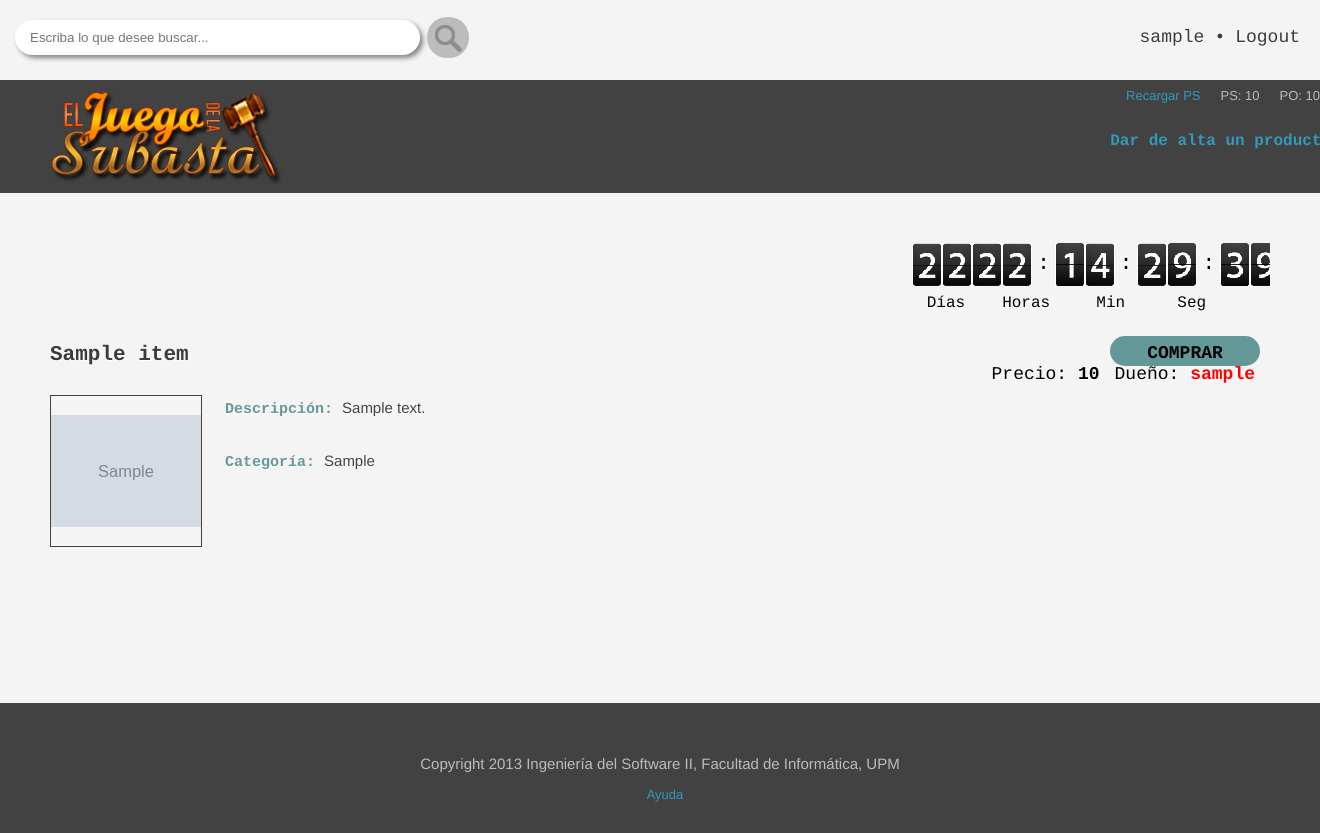
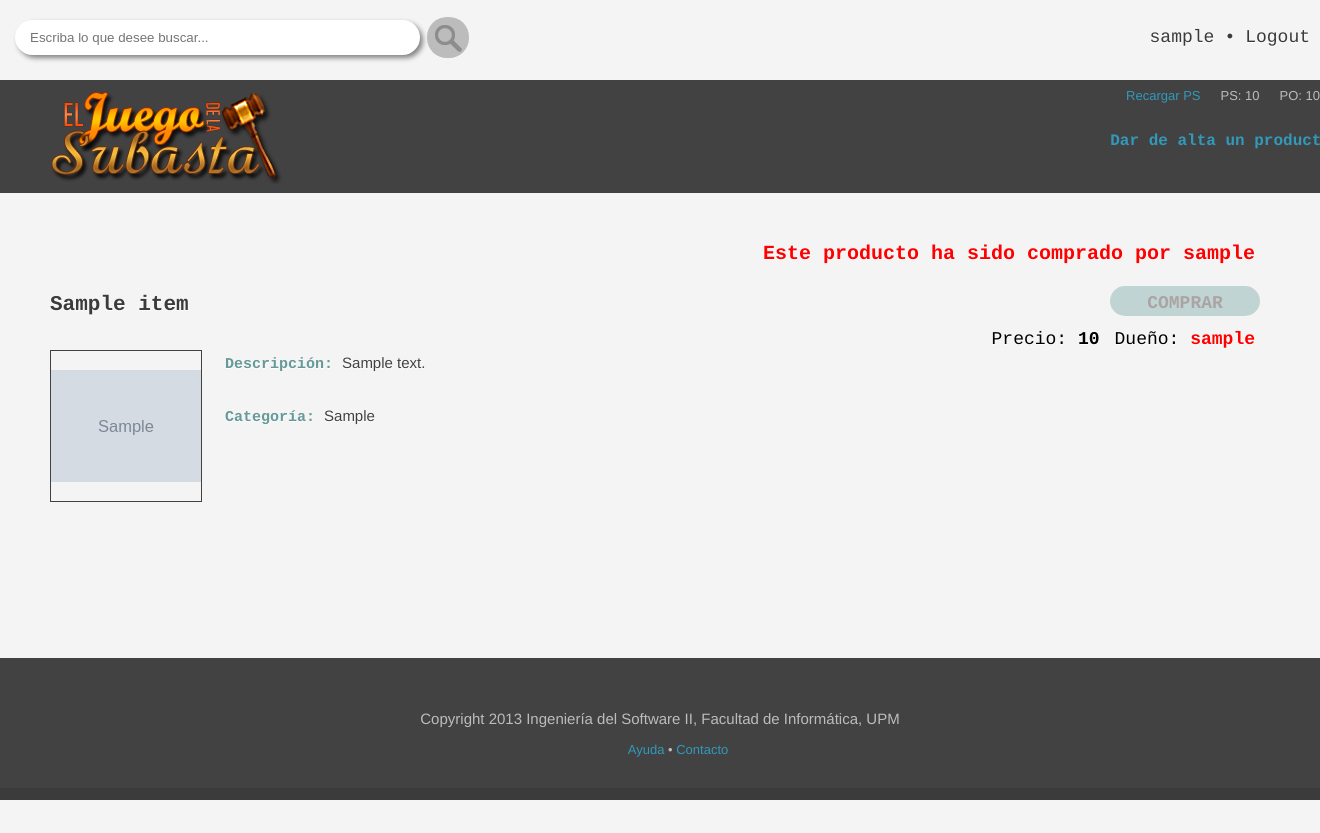
Before and after one commit to Garinoth/subastasIS2, a Django app: page /offers/1/ in a window 1320 px wide; the page is wider, and only the part inside the window is pictured. After the commit the page ends 800 px from the top of that part, so only its background shows below. Run offline with Django 3.2, Linux system fonts and the light colour scheme; a user stored in the database is signed in; tables that the repository leaves empty hold one stand-in row (values such as "Sample post"); grey boxes marked "Sample" are stand-in pictures; parts of the project's set-up code (start-up, migrations or seed data) failed here and were passed over.

Commit message:
Error messages for finished aution and offer or sold item and search result page completed

```diff
--- a/subastasIS2_django/subastas/static/css/style.css
+++ b/subastasIS2_django/subastas/static/css/style.css
@@ -125,7 +125,7 @@ td {
 	padding: 5px;
 	padding-left: 15px;
 	padding-right: 15px;
-	color: #D8D8D8;
+	color: #8B8888;
 	border: 0;
 	border-radius: 20px;
 	box-shadow: 3px 3px 5px #848484;
@@ -766,6 +766,10 @@ input[type=number]::-webkit-outer-spin-button {
   margin-left: 30px;
 }
 
+.links {
+  display: inline-block;
+}
+
 /* ///////////////////////////////////::: Tablas ::://///////////////////////////////////// */
 
 .list {
@@ -792,6 +796,9 @@ input[type=number]::-webkit-outer-spin-button {
     border-right: none;
 }
 
+.imageresults {
+  width: 150px;
+}
 
 /* /////////////////////////////////////::: Pujas ::://////////////////////////////////////*/
 
@@ -819,8 +826,8 @@ input[type=number]::-webkit-outer-spin-button {
 }
 
 .bid:disabled {
-    background-color: rgba(136, 180, 180, 0.8); /*#72C7C7;*/
-    color: #424242;
+    background-color: rgba(181, 204, 204, 0.8); /*#72C7C7;*/
+    color: #AAA4A4;
 }
 
 #preowner {
@@ -832,6 +839,7 @@ input[type=number]::-webkit-outer-spin-button {
     display: inline-block;
     clear: right;
     padding-right: 15px;
+    margin-top: 15px;
     color: red;
     font-weight: 700;
     font-size: 18px;
@@ -842,6 +850,8 @@ input[type=number]::-webkit-outer-spin-button {
     vertical-align: middle;
     height: 150px;
     width: 150px;
+    max-width: 150px;
+    max-height: 150px;
     border: solid 1px;
     margin: 10px;
     display: table-cell;
@@ -850,6 +860,8 @@ input[type=number]::-webkit-outer-spin-button {
 #imageauction {
     text-align: center;
     vertical-align: middle;
+    max-width: 150px;
+    max-height: 150px;
 }
 
 .texto {
@@ -890,6 +902,7 @@ input[type=number]::-webkit-outer-spin-button {
     font-family:Rockwell, 'GeoSlb712MdBTMedium',"Courier Bold", Courier, Georgia, Times, "Times New Roman", serif;
     font-size: 18px;
     color: black;
+    margin-top: 15px;
 }
  .bold {
     font-weight: 700;
@@ -927,6 +940,15 @@ width: 50px;
 #seg {
   margin-left: -4px;
 }
+
+.msg {
+  color: red;
+  margin-right: 15px;
+  font-size: 20px;
+  font-weight: 700;
+  font-family:Rockwell, 'GeoSlb712MdBTMedium',"Courier Bold", Courier, Georgia, Times, "Times New Roman", serif;
+}
+
 /* /////////////////////////////////////::: Errores ::://///////////////////////////////// */
 
 .errorlist {
--- a/subastasIS2_django/subastas/templates/subastas/auctions.html
+++ b/subastasIS2_django/subastas/templates/subastas/auctions.html
@@ -11,16 +11,14 @@
     <thead>
         <tr class="list">
             <th class="list_head">Nombre del producto</th>
-            <th class="list_head">Dueño del producto</th>
-            <th class="list_head">Puja actual</th>
+            <th class="list_head">Máximo pujador actual</th>
             <th class="list_head no_border">Fin de subasta</th>
         </tr>
     </thead>
   {% for auction in auction_list %}
         <tr class="list">
             <td class="list_body"><a href="{% url 'auction_detail' auction.pk %}">{{ auction.item.name }}</a></td>
-            <td class="list_body">{{ auction.item.owner.user.username }}</td>
-            <td class="list_body">{{ auction.current_price }}</td>
+            <td class="list_body">{{ auction.winner.user.username }}</td>
             <td class="list_body no_border">{{ auction.end_date }}</td>
         </tr>
   {% endfor %}
--- a/subastasIS2_django/subastas/templates/subastas/base.html
+++ b/subastasIS2_django/subastas/templates/subastas/base.html
@@ -6,6 +6,7 @@
     <link rel="stylesheet" type="text/css" href="{% static 'css/style.css' %}">
     <script type="text/javascript" src="{% static 'js/jquery-2.0.3.min.js' %}"></script>
     <script type="text/javascript" src="{% static 'js/jquery.countdown.js' %}"></script>
+
     <title>{% block title %}JDLS{% endblock %}</title>
 </head>
 
@@ -25,7 +26,6 @@
             {% if user.is_authenticated %}
             <nav class="navegacion_principal tercera_columna right">
                 <ul>
-                    <li><a href="{% url 'test' %}">{{ user.image }}</a></li>
                     <li><a href="{% url 'test' %}">{{ user.username }}</a></li>
                     <li>&bull;</li>
                     <li><a href="{% url 'logout' %}">Logout</a></li>
@@ -65,7 +65,11 @@
             <p>Copyright 2013 Ingeniería del Software II, Facultad de Informática, UPM</p>
         </div>
     <div class="help" id="help">
-        <a href="{% url 'help' %}">Ayuda</a>
+        <ul>
+            <li class="links"><a href="{% url 'help' %}">Ayuda </a></li>
+            <li class="links">&bull;</li>
+            <li class="links"><a href="mailto:juegodelasubasta@gmail.com?subject=Contacto%20JDLS"> Contacto</a></li>
+        </ul>
     </div>
     </footer>
 </body>
--- a/subastasIS2_django/subastas/templates/subastas/offer_detail.html
+++ b/subastasIS2_django/subastas/templates/subastas/offer_detail.html
@@ -29,6 +29,18 @@
     </div>
 {% endif %}
 
+{% if offer.end_date >= now %}
+    {% if offer.sold %}
+    <div class="fila">
+        <div>
+            <span class="right msg">Este producto ha sido comprado por {{ offer.winner }}</span>
+        </div>
+    </div>
+    <div class="fila">
+        <div class="top_section">
+            <form method="post" action="{% url 'offer_detail' offer.pk %}">
+                <input class="ultima_columna right bid button body" type="submit" value="COMPRAR" disabled />
+    {% else %}
     <div class="fila">
         <div>
             <span class="right crono">
@@ -46,6 +58,18 @@
         <div class="top_section">
         <form method="post" action="{% url 'offer_detail' offer.pk %}">
             <input class="ultima_columna right bid button body" type="submit" value="COMPRAR" />
+    {% endif %}
+{% else %}
+<div class="fila">
+    <div>
+        <span class="right msg">Esta oferta ha expirado</span>
+    </div>
+</div>
+<div class="fila">
+    <div class="top_section">
+    <form method="post" action="{% url 'offer_detail' offer.pk %}">
+        <input class="ultima_columna right bid button body" type="submit" value="COMPRAR" disabled />
+{% endif %}
         <span class="ultima_columna right owner"><span id="preowner">Dueño: </span>{{ offer.item.owner.user.username }}</span><span class="ultima columna right actualbid">Precio: <span class="bold">{{ offer.price }}</span></span>
         {% csrf_token %}
     </form>
@@ -95,6 +119,10 @@
         time = days + ":" + hours + ":" + minutes + ":" + seconds;
     }
 
+    function ended(){
+        alert('Esta oferta ha expirado');
+    }
+
     use_time_difference();
     {% load static %}
     $('#counter').countdown({
@@ -104,7 +132,7 @@
         digitImages: 6,
         digitWidth: 30,
         digitHeight: 43,
-        image: "{% static 'images/digits2.png' %}"
+        image: "{% static 'images/digits2.png' %}",
     });
 </script>
 
--- a/subastasIS2_django/subastasIS2_django/settings.py
+++ b/subastasIS2_django/subastasIS2_django/settings.py
@@ -94,10 +94,10 @@ STATIC_ROOT = 'staticfiles'
 STATIC_URL = '/static/'
 
 # LOGIN redirection page
-LOGIN_URL = '/subastas/login/'
+LOGIN_URL = '/login/'
 
 # MEDIA storage location
-MEDIA_URL = '/subastas/media/'
+MEDIA_URL = '/media/'
 MEDIA_ROOT = os.path.join(BASE_DIR, 'subastas/media/')
 
 STATICFILES_DIRS = (
```
Also changed, not shown: subastasIS2_django/subastas/templates/subastas/auction_detail.html (+15 -0 lines), subastasIS2_django/subastas/templates/subastas/search_results.html (+6 -8 lines). Lines whose indentation alone changed are shown as unchanged.
